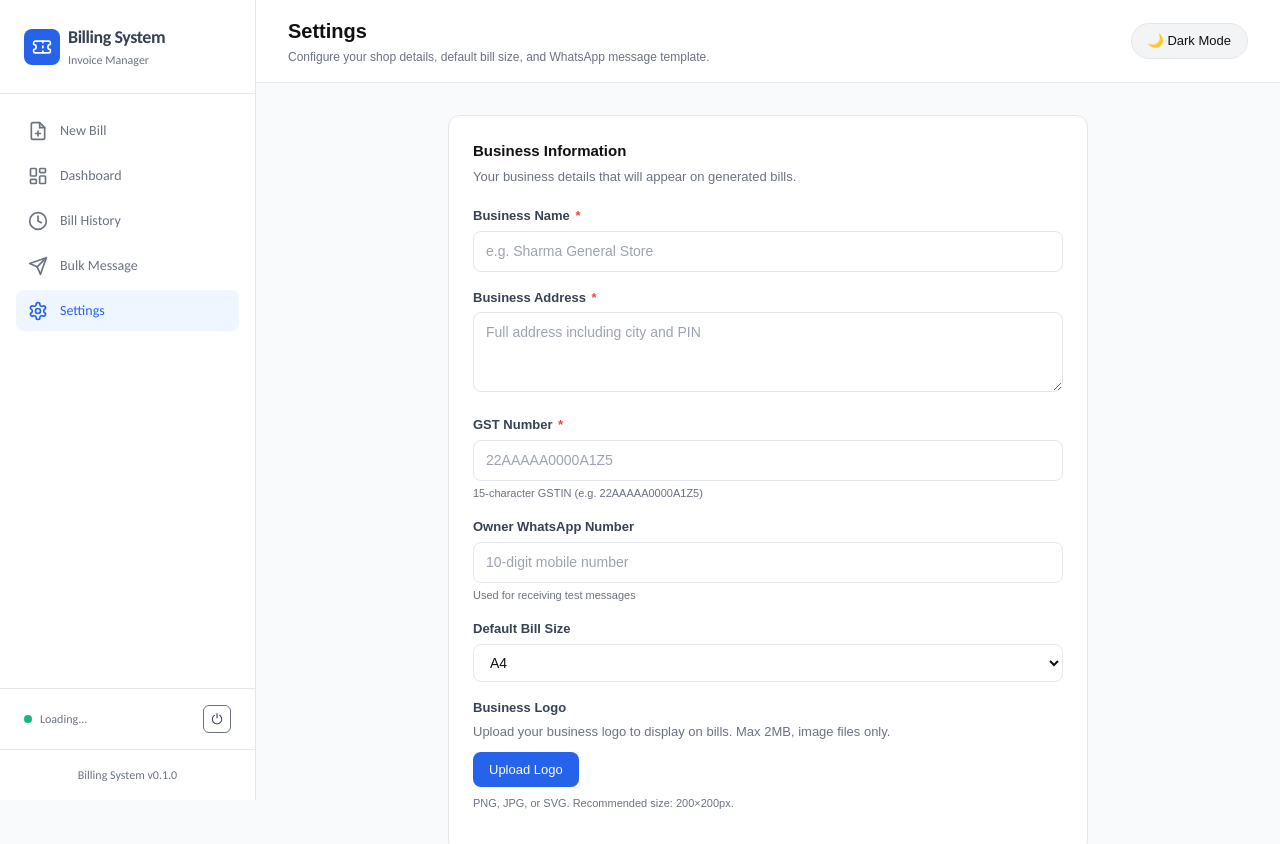
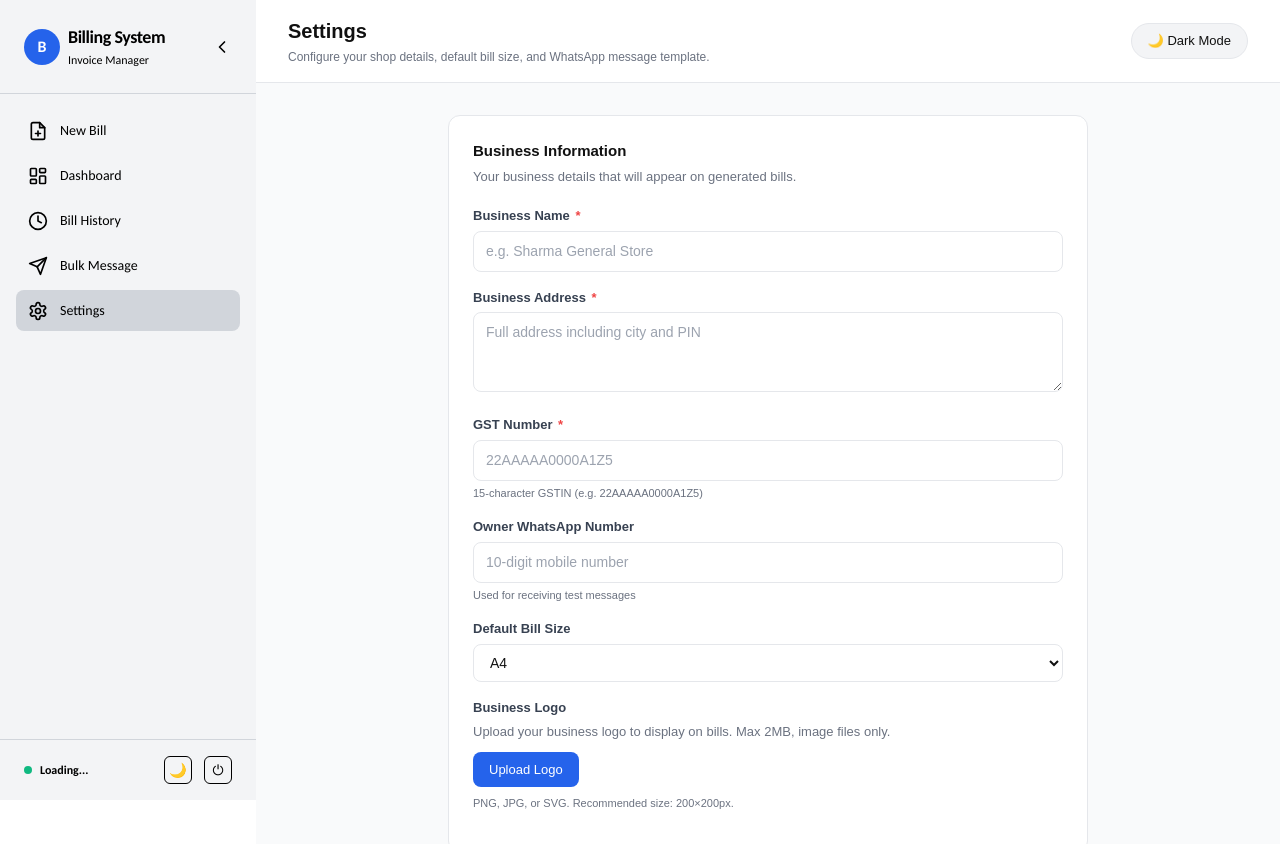
Before and after one commit to Ayanmathur/Whatsapp-auto-biller, a Next.js app: page /settings in a window 1280 px wide. Shown: the top 844 px of the page. Built offline with nearby package versions, Linux system fonts and the light colour scheme; no server answers; the database is empty.

Commit message:
UI Enhancements: Global Next-Themes integration, Admin Dashboard password visibility, Collapsible sidebar, and Client Tabs cleanup

```diff
--- a/src/app/admin/client/[id]/page.tsx
+++ b/src/app/admin/client/[id]/page.tsx
@@ -4,16 +4,11 @@ import { createAdminClient } from '@/lib/supabase/admin'
 import { AdminClientSettings } from './client'
 import { Tabs, TabsContent, TabsList, TabsTrigger } from "@/components/ui/tabs"
 import { ClientDashboard } from '@/components/client-dashboard'
-import { HistoryClient } from '@/components/history-client'
-import { BillingForm } from '@/components/billing-form'
-import { BulkMessageClient } from '@/components/bulk-message-client'
 
 export default async function AdminClientPage({
   params,
-  searchParams,
 }: {
   params: { id: string };
-  searchParams: { editBillId?: string };
 }) {
   const cookieStore = cookies()
   const adminSession = cookieStore.get('admin_session')?.value
@@ -44,29 +39,14 @@ export default async function AdminClientPage({
         </div>
 
         <div className="space-y-6">
-          <Tabs defaultValue={searchParams.editBillId ? "new-bill" : "dashboard"} className="w-full">
+          <Tabs defaultValue="dashboard" className="w-full">
             <TabsList className="mb-4">
               <TabsTrigger value="dashboard">Dashboard</TabsTrigger>
-              <TabsTrigger value="new-bill">{searchParams.editBillId ? "Edit Bill" : "New Bill"}</TabsTrigger>
-              <TabsTrigger value="history">Bill History</TabsTrigger>
-              <TabsTrigger value="bulk-message">Bulk Message</TabsTrigger>
               <TabsTrigger value="settings">Settings</TabsTrigger>
             </TabsList>
 
             <TabsContent value="dashboard">
               <ClientDashboard clientId={params.id} />
-            </TabsContent>
-
-            <TabsContent value="new-bill">
-              <BillingForm clientId={params.id} editBillId={searchParams.editBillId} />
-            </TabsContent>
-
-            <TabsContent value="history">
-              <HistoryClient clientId={params.id} />
-            </TabsContent>
-
-            <TabsContent value="bulk-message">
-              <BulkMessageClient clientId={params.id} />
             </TabsContent>
 
             <TabsContent value="settings">
--- a/src/app/api/admin/clients/route.ts
+++ b/src/app/api/admin/clients/route.ts
@@ -11,7 +11,7 @@ export async function GET(request: NextRequest) {
   const supabase = createAdminClient()
   const { data, error } = await supabase
     .from('clients')
-    .select('id, username, shop_name, gst_number, owner_phone, created_at, user_id, next_billing_date')
+    .select('id, username, shop_name, gst_number, owner_phone, created_at, user_id, next_billing_date, client_password')
     .order('created_at', { ascending: false })
 
   if (error) return NextResponse.json({ error: error.message }, { status: 500 })
--- a/src/app/api/auth/signup/route.ts
+++ b/src/app/api/auth/signup/route.ts
@@ -84,6 +84,7 @@ export async function POST(request: NextRequest) {
       .insert({
         user_id: userId,
         username: trimmed,
+        client_password: password,
         shop_name: trimmed,
         shop_address: '',
         gst_number: '00AAAAA0000A1Z0',
--- a/src/app/layout.tsx
+++ b/src/app/layout.tsx
@@ -2,6 +2,7 @@ import type { Metadata } from "next";
 import "./globals.css";
 import { AppShell } from "@/components/app-shell";
 import { Toaster } from "@/components/ui/sonner";
+import { ThemeProvider } from "@/components/theme-provider";
 
 export const metadata: Metadata = {
   title: "Billing System",
@@ -25,8 +26,10 @@ export default function RootLayout({
         className="antialiased"
         style={{ fontFamily: "'Carlito', Calibri, 'Gill Sans', sans-serif" }}
       >
-        <AppShell>{children}</AppShell>
-        <Toaster richColors position="top-right" />
+        <ThemeProvider attribute="class" defaultTheme="system" enableSystem>
+          <AppShell>{children}</AppShell>
+          <Toaster richColors position="top-right" />
+        </ThemeProvider>
       </body>
     </html>
   );
--- a/src/app/settings/page.tsx
+++ b/src/app/settings/page.tsx
@@ -2,6 +2,7 @@
 
 import { useState, useEffect, useRef } from 'react'
 import { createClient } from '@/lib/supabase/client'
+import { useTheme } from 'next-themes'
 
 export default function SettingsPage() {
   const supabase = createClient()
@@ -12,12 +13,9 @@ export default function SettingsPage() {
   const [clientId, setClientId] = useState(null)
   const [charCount, setCharCount] = useState(0)
 
-  const [theme, setTheme] = useState(() => {
-    if (typeof window !== 'undefined') {
-      return localStorage.getItem('admin_theme') || 'light'
-    }
-    return 'light'
-  })
+  const { theme, setTheme } = useTheme()
+  const [mounted, setMounted] = useState(false)
+  useEffect(() => setMounted(true), [])
 
   const [settings, setSettings] = useState({
     shop_name: '',
@@ -58,12 +56,8 @@ export default function SettingsPage() {
       accent: '#3b82f6',
     },
   }
-  const c = t[theme as keyof typeof t]
-
-  useEffect(() => {
-    document.body.style.background = c.bg
-    document.body.style.color = c.text
-  }, [theme, c.bg, c.text])
+  const currentTheme = mounted && theme === 'dark' ? 'dark' : 'light'
+  const c = t[currentTheme]
 
   useEffect(() => {
     async function load() {
@@ -169,9 +163,7 @@ export default function SettingsPage() {
   }
 
   function toggleTheme() {
-    const next = theme === 'light' ? 'dark' : 'light'
-    setTheme(next)
-    localStorage.setItem('admin_theme', next)
+    setTheme(theme === 'dark' ? 'light' : 'dark')
   }
 
   // ── Shared styles ──
@@ -285,7 +277,7 @@ export default function SettingsPage() {
             fontWeight: 500,
           }}
         >
-          {theme === 'light' ? '🌙 Dark Mode' : '☀️ Light Mode'}
+          {mounted && theme === 'dark' ? '☀️ Light Mode' : '🌙 Dark Mode'}
         </button>
       </div>
 
--- a/src/components/app-shell.tsx
+++ b/src/components/app-shell.tsx
@@ -1,10 +1,12 @@
 "use client"
 
+import { useState } from "react"
 import { usePathname } from "next/navigation"
 import { Sidebar } from "@/components/sidebar"
 
 export function AppShell({ children }: { children: React.ReactNode }) {
   const pathname = usePathname()
+  const [isCollapsed, setIsCollapsed] = useState(false)
   const isLogin = pathname === "/login"
 
   if (isLogin) {
@@ -13,8 +15,13 @@ export function AppShell({ children }: { children: React.ReactNode }) {
 
   return (
     <div className="flex min-h-screen">
-      <Sidebar />
-      <div className="flex-1 md:ml-64">{children}</div>
+      <Sidebar isCollapsed={isCollapsed} setIsCollapsed={setIsCollapsed} />
+      <div
+        className="flex-1 transition-all duration-300"
+        style={{ marginLeft: isCollapsed ? '56px' : '256px' }}
+      >
+        {children}
+      </div>
     </div>
   )
 }
--- a/src/components/sidebar.tsx
+++ b/src/components/sidebar.tsx
@@ -4,27 +4,28 @@ import Link from "next/link";
 import { usePathname, useRouter } from "next/navigation";
 import { useState, useEffect } from "react";
 import { createClient } from "@/lib/supabase/client";
+import { useTheme } from "next-themes";
 import { Button } from "@/components/ui/button";
 import { Sheet, SheetContent, SheetTrigger } from "@/components/ui/sheet";
 
 const t = {
   light: {
-    background: '#ffffff',
-    borderRight: '1px solid #e5e7eb',
-    text: '#374151',
-    iconColor: '#6b7280',
-    activeBackground: '#eff6ff',
-    activeColor: '#2563eb',
-    hoverBackground: '#f9fafb',
+    background: '#f3f4f6', // Greyish
+    borderRight: '1px solid #d1d5db',
+    text: '#000000', // Dark black text
+    iconColor: '#000000',
+    activeBackground: '#d1d5db',
+    activeColor: '#000000',
+    hoverBackground: '#e5e7eb',
   },
   dark: {
-    background: '#111111',
-    borderRight: '1px solid #2a2a2a',
-    text: '#ffffff',
-    iconColor: '#9ca3af',
-    activeBackground: '#1e3a5f',
-    activeColor: '#60a5fa',
-    hoverBackground: '#1a1a1a',
+    background: '#f3f4f6', // Keep it same to support black text
+    borderRight: '1px solid #d1d5db',
+    text: '#000000',
+    iconColor: '#000000',
+    activeBackground: '#d1d5db',
+    activeColor: '#000000',
+    hoverBackground: '#e5e7eb',
   }
 };
 
@@ -85,21 +86,30 @@ const navItems = [
   },
 ];
 
-function NavContent() {
+function NavContent({ isCollapsed, setIsCollapsed }: { isCollapsed?: boolean, setIsCollapsed?: (val: boolean) => void }) {
   const pathname = usePathname();
   const router = useRouter();
   const supabase = createClient();
   const [username, setUsername] = useState("");
-  const [theme, setTheme] = useState<'light' | 'dark'>('light');
+  const [shopName, setShopName] = useState("");
+  const { theme, setTheme } = useTheme();
+  const [mounted, setMounted] = useState(false);
 
   useEffect(() => {
-    if (typeof window !== 'undefined') {
-      const stored = localStorage.getItem('client_theme') as 'light' | 'dark';
-      if (stored) setTheme(stored);
-    }
-    supabase.auth.getUser().then(({ data }) => {
+    setMounted(true);
+    supabase.auth.getUser().then(async ({ data }) => {
       if (data.user?.email) {
         setUsername(data.user.email.replace("@billing.app", ""));
+      }
+      if (data.user?.id) {
+        const { data: clientData } = await supabase
+          .from("clients")
+          .select("shop_name")
+          .eq("user_id", data.user.id)
+          .single();
+        if (clientData?.shop_name) {
+          setShopName(clientData.shop_name);
+        }
       }
     });
   }, [supabase]);
@@ -110,7 +120,8 @@ function NavContent() {
     router.refresh();
   };
 
-  const c = t[theme];
+  const currentTheme = mounted && theme === 'dark' ? 'dark' : 'light';
+  const c = t[currentTheme];
 
   return (
     <div style={{
@@ -119,46 +130,76 @@ function NavContent() {
       height: '100%',
       background: c.background,
       color: c.text,
-      transition: 'background 0.2s, color 0.2s'
+      transition: 'all 0.3s ease'
     }}>
-      {/* Logo/Brand */}
-      <div style={{ padding: '24px' }}>
+      {/* Top Header with collapse toggle */}
+      <div style={{ padding: isCollapsed ? '24px 10px' : '24px', display: 'flex', alignItems: 'center', justifyContent: isCollapsed ? 'center' : 'space-between' }}>
         <Link href="/" style={{ display: 'flex', alignItems: 'center', gap: '8px', textDecoration: 'none', color: 'inherit' }}>
           <div style={{
             display: 'flex', height: '36px', width: '36px', alignItems: 'center', justifyContent: 'center',
-            borderRadius: '8px', background: '#2563eb', color: 'white', flexShrink: 0
+            borderRadius: '50%', background: '#2563eb', color: 'white', flexShrink: 0, fontWeight: 'bold'
           }}>
+            {shopName ? shopName[0].toUpperCase() : 'B'}
+          </div>
+          {!isCollapsed && (
+            <div style={{ overflow: 'hidden', whiteSpace: 'nowrap' }}>
+              <h2 style={{ fontSize: '18px', fontWeight: 'bold', margin: 0, letterSpacing: '-0.025em', color: '#000000' }}>Billing System</h2>
+              <p style={{ fontSize: '12px', margin: 0, color: '#000000' }}>Invoice Manager</p>
+            </div>
+          )}
+        </Link>
+        {setIsCollapsed && (
+          <button
+            onClick={() => setIsCollapsed(!isCollapsed)}
+            style={{
+              background: 'transparent', border: 'none', cursor: 'pointer',
+              color: c.iconColor, display: isCollapsed ? 'none' : 'block'
+            }}
+          >
             <svg xmlns="http://www.w3.org/2000/svg" width="20" height="20" viewBox="0 0 24 24" fill="none" stroke="currentColor" strokeWidth="2" strokeLinecap="round" strokeLinejoin="round">
-              <path d="M2 9a3 3 0 0 1 0 6v2a2 2 0 0 0 2 2h16a2 2 0 0 0 2-2v-2a3 3 0 0 1 0-6V7a2 2 0 0 0-2-2H4a2 2 0 0 0-2 2Z" />
-              <path d="M13 5v2" />
-              <path d="M13 17v2" />
-              <path d="M13 11v2" />
+              <path d="m15 18-6-6 6-6"/>
             </svg>
+          </button>
+        )}
       </div>
-          <div>
-            <h2 style={{ fontSize: '18px', fontWeight: 'bold', margin: 0, letterSpacing: '-0.025em' }}>Billing System</h2>
-            <p style={{ fontSize: '12px', margin: 0, color: c.iconColor }}>Invoice Manager</p>
+
+      {isCollapsed && setIsCollapsed && (
+        <div style={{ display: 'flex', justifyContent: 'center', marginBottom: '16px' }}>
+          <button
+            onClick={() => setIsCollapsed(!isCollapsed)}
+            style={{
+              background: 'transparent', border: 'none', cursor: 'pointer',
+              color: c.iconColor
+            }}
+          >
+            <svg xmlns="http://www.w3.org/2000/svg" width="20" height="20" viewBox="0 0 24 24" fill="none" stroke="currentColor" strokeWidth="2" strokeLinecap="round" strokeLinejoin="round">
+              <path d="m9 18 6-6-6-6"/>
+            </svg>
+          </button>
         </div>
-        </Link>
-      </div>
+      )}
 
       <div style={{ borderBottom: c.borderRight, width: '100%' }} />
 
       {/* Navigation */}
-      <nav style={{ flex: 1, padding: '16px', display: 'flex', flexDirection: 'column', gap: '4px' }}>
+      <nav style={{ flex: 1, padding: isCollapsed ? '16px 8px' : '16px', display: 'flex', flexDirection: 'column', gap: '4px', alignItems: isCollapsed ? 'center' : 'stretch' }}>
         {navItems.map((item) => {
           const isActive = pathname === item.href;
           return (
             <Link
               key={item.href}
               href={item.href}
+              title={isCollapsed ? item.title : undefined}
               style={{
                 display: 'flex', alignItems: 'center', gap: '12px', borderRadius: '8px',
-                padding: '10px 12px', fontSize: '14px', fontWeight: 500,
+                padding: isCollapsed ? '10px' : '10px 12px', fontSize: '14px', fontWeight: 500,
                 background: isActive ? c.activeBackground : 'transparent',
                 color: isActive ? c.activeColor : c.iconColor,
                 textDecoration: 'none',
-                transition: 'all 0.2s'
+                transition: 'all 0.2s',
+                justifyContent: isCollapsed ? 'center' : 'flex-start',
+                width: isCollapsed ? '38px' : 'auto',
+                height: isCollapsed ? '38px' : 'auto',
               }}
               onMouseEnter={(e) => {
                 if (!isActive) {
@@ -173,21 +214,25 @@ function NavContent() {
                 }
               }}
             >
-              {item.icon}
-              {item.title}
+              <div style={{ flexShrink: 0 }}>{item.icon}</div>
+              {!isCollapsed && <span style={{ color: '#000000' }}>{item.title}</span>}
             </Link>
           );
         })}
         {username === "admin" && (
           <Link
             href="/admin"
+            title={isCollapsed ? "Admin Panel" : undefined}
             style={{
               display: 'flex', alignItems: 'center', gap: '12px', borderRadius: '8px',
-              padding: '10px 12px', fontSize: '14px', fontWeight: 500,
+              padding: isCollapsed ? '10px' : '10px 12px', fontSize: '14px', fontWeight: 500,
               background: pathname.startsWith("/admin") ? c.activeBackground : 'transparent',
               color: pathname.startsWith("/admin") ? c.activeColor : c.iconColor,
               textDecoration: 'none',
-              transition: 'all 0.2s'
+              transition: 'all 0.2s',
+              justifyContent: isCollapsed ? 'center' : 'flex-start',
+              width: isCollapsed ? '38px' : 'auto',
+              height: isCollapsed ? '38px' : 'auto',
             }}
             onMouseEnter={(e) => {
               if (!pathname.startsWith("/admin")) {
@@ -202,22 +247,51 @@ function NavContent() {
               }
             }}
           >
+            <div style={{ flexShrink: 0 }}>
               <svg xmlns="http://www.w3.org/2000/svg" width="20" height="20" viewBox="0 0 24 24" fill="none" stroke="currentColor" strokeWidth="2" strokeLinecap="round" strokeLinejoin="round">
                 <path d="M12 22s8-4 8-10V5l-8-3-8 3v7c0 6 8 10 8 10z" />
               </svg>
-            Admin Panel
+            </div>
+            {!isCollapsed && <span style={{ color: '#000000' }}>Admin Panel</span>}
           </Link>
         )}
       </nav>
 
       <div style={{ marginTop: 'auto' }}>
         <div style={{ borderBottom: c.borderRight, width: '100%' }} />
-        <div style={{ padding: '16px', display: 'flex', flexDirection: 'column', gap: '8px' }}>
-          <div style={{ display: 'flex', alignItems: 'center', gap: '8px', fontSize: '12px', color: c.iconColor, padding: '0 8px' }}>
+        <div style={{ padding: isCollapsed ? '16px 8px' : '16px', display: 'flex', flexDirection: 'column', gap: '8px', alignItems: isCollapsed ? 'center' : 'stretch' }}>
+          <div style={{ display: 'flex', alignItems: 'center', gap: '8px', fontSize: '12px', color: c.iconColor, padding: isCollapsed ? '0' : '0 8px', justifyContent: isCollapsed ? 'center' : 'flex-start' }}>
+            {!isCollapsed && (
+              <>
                 <div style={{ height: '8px', width: '8px', borderRadius: '50%', background: '#10b981', flexShrink: 0 }} />
-            <span style={{ overflow: 'hidden', textOverflow: 'ellipsis', whiteSpace: 'nowrap' }}>
+                <span style={{ overflow: 'hidden', textOverflow: 'ellipsis', whiteSpace: 'nowrap', color: '#000000', fontWeight: 'bold' }}>
                   {username || "Loading..."}
                 </span>
+              </>
+            )}
+            <button
+              type="button"
+              onClick={() => setTheme(theme === 'dark' ? 'light' : 'dark')}
+              title="Toggle Theme"
+              style={{
+                background: 'transparent',
+                border: '1px solid ' + c.iconColor,
+                borderRadius: '6px',
+                padding: '4px',
+                cursor: 'pointer',
+                fontSize: '14px',
+                display: 'flex',
+                alignItems: 'center',
+                justifyContent: 'center',
+                width: '28px',
+                height: '28px',
+                color: c.text,
+                marginLeft: isCollapsed ? '0' : 'auto',
+                marginRight: '4px'
+              }}
+            >
+              {mounted && theme === 'dark' ? '☀️' : '🌙'}
+            </button>
             <button
               type="button"
               onClick={handleLogout}
@@ -235,7 +309,7 @@ function NavContent() {
                 width: '28px',
                 height: '28px',
                 color: c.text,
-                marginLeft: 'auto'
+                marginLeft: isCollapsed ? '0' : '0'
               }}
             >
               ⏻
@@ -243,32 +317,26 @@ function NavContent() {
           </div>
         </div>
       </div>
-
-      <div style={{ borderBottom: c.borderRight, width: '100%' }} />
-
-      {/* Footer */}
-      <div style={{ padding: '16px' }}>
-        <p style={{ fontSize: '12px', color: c.iconColor, textAlign: 'center', margin: 0 }}>
-          Billing System v0.1.0
-        </p>
-      </div>
     </div>
   );
 }
 
-export function Sidebar() {
+export function Sidebar({ isCollapsed, setIsCollapsed }: { isCollapsed?: boolean, setIsCollapsed?: (val: boolean) => void }) {
   return (
     <>
       {/* Desktop Sidebar */}
-      <aside className="hidden md:flex md:fixed md:inset-y-0 md:z-50 md:w-64 md:flex-col border-r border-[#e5e7eb] dark:border-[#2a2a2a] bg-card">
-        <NavContent />
+      <aside
+        className="hidden md:flex md:fixed md:inset-y-0 md:z-50 md:flex-col transition-all duration-300"
+        style={{ width: isCollapsed ? '56px' : '256px' }}
+      >
+        <NavContent isCollapsed={isCollapsed} setIsCollapsed={setIsCollapsed} />
       </aside>
 
       {/* Mobile Sidebar */}
-      <div className="fixed top-0 left-0 right-0 z-40 flex h-14 items-center border-b bg-card px-4 md:hidden">
+      <div className="fixed top-0 left-0 right-0 z-40 flex h-14 items-center border-b bg-[#f3f4f6] px-4 md:hidden">
         <Sheet>
           <SheetTrigger asChild>
-            <Button variant="ghost" size="icon" className="mr-2">
+            <Button variant="ghost" size="icon" className="mr-2" style={{ color: '#000000' }}>
               <svg xmlns="http://www.w3.org/2000/svg" width="20" height="20" viewBox="0 0 24 24" fill="none" stroke="currentColor" strokeWidth="2" strokeLinecap="round" strokeLinejoin="round">
                 <line x1="4" x2="20" y1="12" y2="12" />
                 <line x1="4" x2="20" y1="6" y2="6" />
@@ -278,10 +346,10 @@ export function Sidebar() {
             </Button>
           </SheetTrigger>
           <SheetContent side="left" className="w-64 p-0">
-            <NavContent />
+            <NavContent isCollapsed={false} />
           </SheetContent>
         </Sheet>
-        <h1 className="text-lg font-bold">Billing System</h1>
+        <h1 className="text-lg font-bold" style={{ color: '#000000' }}>Billing System</h1>
       </div>
     </>
   );
--- /dev/null
+++ b/src/components/theme-provider.tsx
@@ -0,0 +1,8 @@
+"use client"
+
+import * as React from "react"
+import { ThemeProvider as NextThemesProvider } from "next-themes"
+
+export function ThemeProvider({ children, ...props }: React.ComponentProps<typeof NextThemesProvider>) {
+  return <NextThemesProvider {...props}>{children}</NextThemesProvider>
+}
```
Also changed, not shown: src/components/admin-dashboard.tsx (+23 -1 lines). Lines whose indentation alone changed are shown as unchanged.
